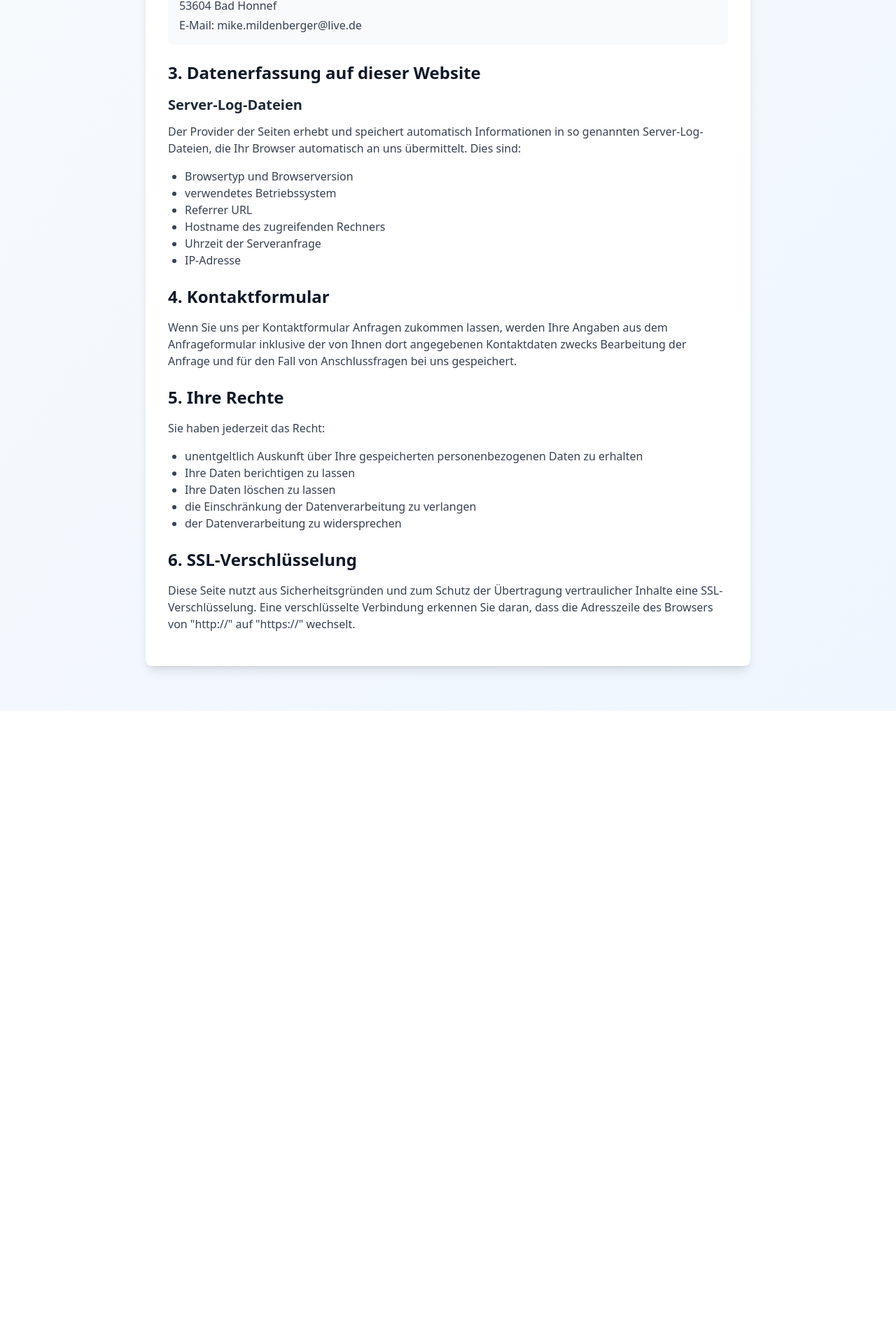
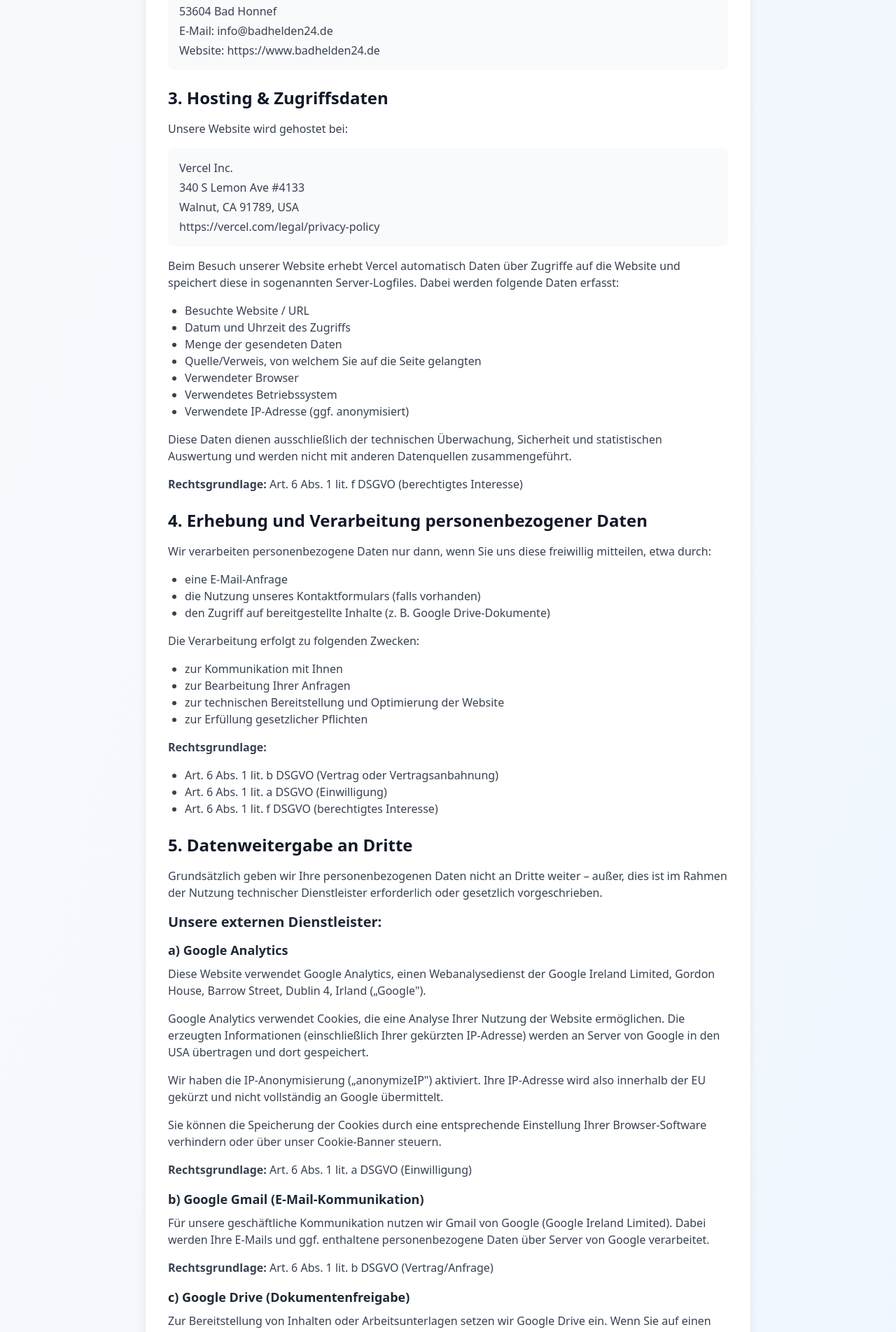
Before and after one commit to miikeeee/klimahero24, a React (Vite) app: page /datenschutz in a window 1280 px wide. Shown: the part 588-2492 px from the top of the page at 70% size. Before the commit the page ends 1604 px from the top, so only its background shows below. Built offline with nearby package versions, Linux system fonts and the light colour scheme.

Commit message:
Add Datenschutz information
Added the provided Datenschutz information to the Datenschutz page.

```diff
--- a/src/pages/DatenschutzPage.tsx
+++ b/src/pages/DatenschutzPage.tsx
@@ -28,67 +28,188 @@ const DatenschutzPage = () => {
 
           <div className="prose prose-lg max-w-none space-y-6">
             <section>
-              <h2 className="text-2xl font-semibold text-gray-900 mb-4">1. Datenschutz auf einen Blick</h2>
-              <h3 className="text-xl font-semibold text-gray-800 mb-3">Allgemeine Hinweise</h3>
+              <h2 className="text-2xl font-semibold text-gray-900 mb-4">1. Einleitung</h2>
               <p className="text-gray-700 mb-4">
-                Die folgenden Hinweise geben einen einfachen Überblick darüber, was mit Ihren personenbezogenen Daten passiert, wenn Sie diese Website besuchen. Personenbezogene Daten sind alle Daten, mit denen Sie persönlich identifiziert werden können.
+                Der Schutz Ihrer persönlichen Daten ist uns ein besonderes Anliegen. Wir verarbeiten Ihre Daten daher ausschließlich auf Grundlage der gesetzlichen Bestimmungen (DSGVO, BDSG, TMG, TTDSG). In dieser Datenschutzerklärung informieren wir Sie über die wichtigsten Aspekte der Datenverarbeitung im Rahmen unserer Website badhelden24.de.
+              </p>
+              <p className="text-gray-700 mb-4">
+                Mit dem Besuch dieser Website erklären Sie sich mit der nachfolgenden Verarbeitung Ihrer personenbezogenen Daten einverstanden.
               </p>
             </section>
 
             <section>
-              <h2 className="text-2xl font-semibold text-gray-900 mb-4">2. Verantwortliche Stelle</h2>
-              <p className="text-gray-700 mb-4">
-                Die verantwortliche Stelle für die Datenverarbeitung auf dieser Website ist:
-              </p>
+              <h2 className="text-2xl font-semibold text-gray-900 mb-4">2. Verantwortlicher im Sinne der DSGVO</h2>
               <div className="text-gray-700 bg-gray-50 p-4 rounded-lg">
                 <p className="mb-1">Mike Mildenberger</p>
                 <p className="mb-1">Rosenweg 21</p>
                 <p className="mb-1">53604 Bad Honnef</p>
-                <p>E-Mail: mike.mildenberger@live.de</p>
+                <p className="mb-1">E-Mail: info@badhelden24.de</p>
+                <p>Website: https://www.badhelden24.de</p>
               </div>
             </section>
 
             <section>
-              <h2 className="text-2xl font-semibold text-gray-900 mb-4">3. Datenerfassung auf dieser Website</h2>
-              <h3 className="text-xl font-semibold text-gray-800 mb-3">Server-Log-Dateien</h3>
+              <h2 className="text-2xl font-semibold text-gray-900 mb-4">3. Hosting & Zugriffsdaten</h2>
               <p className="text-gray-700 mb-4">
-                Der Provider der Seiten erhebt und speichert automatisch Informationen in so genannten Server-Log-Dateien, die Ihr Browser automatisch an uns übermittelt. Dies sind:
+                Unsere Website wird gehostet bei:
+              </p>
+              <div className="text-gray-700 bg-gray-50 p-4 rounded-lg mb-4">
+                <p className="mb-1">Vercel Inc.</p>
+                <p className="mb-1">340 S Lemon Ave #4133</p>
+                <p className="mb-1">Walnut, CA 91789, USA</p>
+                <p>https://vercel.com/legal/privacy-policy</p>
+              </div>
+              <p className="text-gray-700 mb-4">
+                Beim Besuch unserer Website erhebt Vercel automatisch Daten über Zugriffe auf die Website und speichert diese in sogenannten Server-Logfiles. Dabei werden folgende Daten erfasst:
               </p>
               <ul className="list-disc pl-6 text-gray-700 mb-4">
-                <li>Browsertyp und Browserversion</li>
-                <li>verwendetes Betriebssystem</li>
-                <li>Referrer URL</li>
-                <li>Hostname des zugreifenden Rechners</li>
-                <li>Uhrzeit der Serveranfrage</li>
-                <li>IP-Adresse</li>
+                <li>Besuchte Website / URL</li>
+                <li>Datum und Uhrzeit des Zugriffs</li>
+                <li>Menge der gesendeten Daten</li>
+                <li>Quelle/Verweis, von welchem Sie auf die Seite gelangten</li>
+                <li>Verwendeter Browser</li>
+                <li>Verwendetes Betriebssystem</li>
+                <li>Verwendete IP-Adresse (ggf. anonymisiert)</li>
+              </ul>
+              <p className="text-gray-700 mb-4">
+                Diese Daten dienen ausschließlich der technischen Überwachung, Sicherheit und statistischen Auswertung und werden nicht mit anderen Datenquellen zusammengeführt.
+              </p>
+              <p className="text-gray-700 mb-4">
+                <strong>Rechtsgrundlage:</strong> Art. 6 Abs. 1 lit. f DSGVO (berechtigtes Interesse)
+              </p>
+            </section>
+
+            <section>
+              <h2 className="text-2xl font-semibold text-gray-900 mb-4">4. Erhebung und Verarbeitung personenbezogener Daten</h2>
+              <p className="text-gray-700 mb-4">
+                Wir verarbeiten personenbezogene Daten nur dann, wenn Sie uns diese freiwillig mitteilen, etwa durch:
+              </p>
+              <ul className="list-disc pl-6 text-gray-700 mb-4">
+                <li>eine E-Mail-Anfrage</li>
+                <li>die Nutzung unseres Kontaktformulars (falls vorhanden)</li>
+                <li>den Zugriff auf bereitgestellte Inhalte (z. B. Google Drive-Dokumente)</li>
+              </ul>
+              <p className="text-gray-700 mb-4">
+                Die Verarbeitung erfolgt zu folgenden Zwecken:
+              </p>
+              <ul className="list-disc pl-6 text-gray-700 mb-4">
+                <li>zur Kommunikation mit Ihnen</li>
+                <li>zur Bearbeitung Ihrer Anfragen</li>
+                <li>zur technischen Bereitstellung und Optimierung der Website</li>
+                <li>zur Erfüllung gesetzlicher Pflichten</li>
+              </ul>
+              <p className="text-gray-700 mb-4">
+                <strong>Rechtsgrundlage:</strong>
+              </p>
+              <ul className="list-disc pl-6 text-gray-700 mb-4">
+                <li>Art. 6 Abs. 1 lit. b DSGVO (Vertrag oder Vertragsanbahnung)</li>
+                <li>Art. 6 Abs. 1 lit. a DSGVO (Einwilligung)</li>
+                <li>Art. 6 Abs. 1 lit. f DSGVO (berechtigtes Interesse)</li>
               </ul>
             </section>
 
             <section>
-              <h2 className="text-2xl font-semibold text-gray-900 mb-4">4. Kontaktformular</h2>
+              <h2 className="text-2xl font-semibold text-gray-900 mb-4">5. Datenweitergabe an Dritte</h2>
               <p className="text-gray-700 mb-4">
-                Wenn Sie uns per Kontaktformular Anfragen zukommen lassen, werden Ihre Angaben aus dem Anfrageformular inklusive der von Ihnen dort angegebenen Kontaktdaten zwecks Bearbeitung der Anfrage und für den Fall von Anschlussfragen bei uns gespeichert.
+                Grundsätzlich geben wir Ihre personenbezogenen Daten nicht an Dritte weiter – außer, dies ist im Rahmen der Nutzung technischer Dienstleister erforderlich oder gesetzlich vorgeschrieben.
+              </p>
+
+              <h3 className="text-xl font-semibold text-gray-800 mb-3">Unsere externen Dienstleister:</h3>
+
+              <h4 className="text-lg font-semibold text-gray-800 mb-2">a) Google Analytics</h4>
+              <p className="text-gray-700 mb-4">
+                Diese Website verwendet Google Analytics, einen Webanalysedienst der Google Ireland Limited, Gordon House, Barrow Street, Dublin 4, Irland („Google").
+              </p>
+              <p className="text-gray-700 mb-4">
+                Google Analytics verwendet Cookies, die eine Analyse Ihrer Nutzung der Website ermöglichen. Die erzeugten Informationen (einschließlich Ihrer gekürzten IP-Adresse) werden an Server von Google in den USA übertragen und dort gespeichert.
+              </p>
+              <p className="text-gray-700 mb-4">
+                Wir haben die IP-Anonymisierung („anonymizeIP") aktiviert. Ihre IP-Adresse wird also innerhalb der EU gekürzt und nicht vollständig an Google übermittelt.
+              </p>
+              <p className="text-gray-700 mb-4">
+                Sie können die Speicherung der Cookies durch eine entsprechende Einstellung Ihrer Browser-Software verhindern oder über unser Cookie-Banner steuern.
+              </p>
+              <p className="text-gray-700 mb-4">
+                <strong>Rechtsgrundlage:</strong> Art. 6 Abs. 1 lit. a DSGVO (Einwilligung)
+              </p>
+
+              <h4 className="text-lg font-semibold text-gray-800 mb-2">b) Google Gmail (E-Mail-Kommunikation)</h4>
+              <p className="text-gray-700 mb-4">
+                Für unsere geschäftliche Kommunikation nutzen wir Gmail von Google (Google Ireland Limited). Dabei werden Ihre E-Mails und ggf. enthaltene personenbezogene Daten über Server von Google verarbeitet.
+              </p>
+              <p className="text-gray-700 mb-4">
+                <strong>Rechtsgrundlage:</strong> Art. 6 Abs. 1 lit. b DSGVO (Vertrag/Anfrage)
+              </p>
+
+              <h4 className="text-lg font-semibold text-gray-800 mb-2">c) Google Drive (Dokumentenfreigabe)</h4>
+              <p className="text-gray-700 mb-4">
+                Zur Bereitstellung von Inhalten oder Arbeitsunterlagen setzen wir Google Drive ein. Wenn Sie auf einen Link zu einem Dokument klicken, werden technische Informationen wie Ihre IP-Adresse an Google übermittelt.
+              </p>
+              <p className="text-gray-700 mb-4">
+                <strong>Rechtsgrundlage:</strong> Art. 6 Abs. 1 lit. f DSGVO (berechtigtes Interesse)
               </p>
             </section>
 
             <section>
-              <h2 className="text-2xl font-semibold text-gray-900 mb-4">5. Ihre Rechte</h2>
+              <h2 className="text-2xl font-semibold text-gray-900 mb-4">6. Speicherdauer</h2>
               <p className="text-gray-700 mb-4">
-                Sie haben jederzeit das Recht:
+                Wir speichern personenbezogene Daten nur so lange, wie dies zur Erreichung der genannten Zwecke erforderlich ist oder wie es gesetzlich vorgeschrieben ist.
               </p>
               <ul className="list-disc pl-6 text-gray-700 mb-4">
-                <li>unentgeltlich Auskunft über Ihre gespeicherten personenbezogenen Daten zu erhalten</li>
-                <li>Ihre Daten berichtigen zu lassen</li>
-                <li>Ihre Daten löschen zu lassen</li>
-                <li>die Einschränkung der Datenverarbeitung zu verlangen</li>
-                <li>der Datenverarbeitung zu widersprechen</li>
+                <li>E-Mails werden nach abgeschlossener Bearbeitung und Ablauf gesetzlicher Fristen gelöscht.</li>
+                <li>Log-Daten auf dem Server werden in der Regel automatisch nach 14–30 Tagen gelöscht.</li>
+                <li>Google Analytics-Daten werden standardmäßig nach 14 Monaten gelöscht.</li>
               </ul>
             </section>
 
             <section>
-              <h2 className="text-2xl font-semibold text-gray-900 mb-4">6. SSL-Verschlüsselung</h2>
+              <h2 className="text-2xl font-semibold text-gray-900 mb-4">7. Ihre Rechte</h2>
               <p className="text-gray-700 mb-4">
-                Diese Seite nutzt aus Sicherheitsgründen und zum Schutz der Übertragung vertraulicher Inhalte eine SSL-Verschlüsselung. Eine verschlüsselte Verbindung erkennen Sie daran, dass die Adresszeile des Browsers von "http://" auf "https://" wechselt.
+                Sie haben nach Art. 15 ff. DSGVO folgende Rechte:
+              </p>
+              <ul className="list-disc pl-6 text-gray-700 mb-4">
+                <li>Auskunft über die bei uns gespeicherten Daten</li>
+                <li>Berichtigung, wenn wir unrichtige Daten verarbeiten</li>
+                <li>Löschung Ihrer Daten („Recht auf Vergessenwerden")</li>
+                <li>Einschränkung der Verarbeitung</li>
+                <li>Datenübertragbarkeit</li>
+                <li>Widerspruch gegen die Verarbeitung</li>
+                <li>Widerruf Ihrer Einwilligung (jederzeit mit Wirkung für die Zukunft)</li>
+              </ul>
+              <p className="text-gray-700 mb-4">
+                Bitte senden Sie Ihre Anfrage an: info@badhelden24.de
+              </p>
+            </section>
+
+            <section>
+              <h2 className="text-2xl font-semibold text-gray-900 mb-4">8. Beschwerderecht bei der Aufsichtsbehörde</h2>
+              <p className="text-gray-700 mb-4">
+                Sollten Sie der Ansicht sein, dass die Verarbeitung Ihrer Daten gegen Datenschutzrecht verstößt, haben Sie das Recht, sich bei der zuständigen Aufsichtsbehörde zu beschweren:
+              </p>
+              <div className="text-gray-700 bg-gray-50 p-4 rounded-lg">
+                <p className="mb-1">Landesbeauftragte für Datenschutz und Informationsfreiheit Nordrhein-Westfalen</p>
+                <p className="mb-1">Kavalleriestraße 2-4</p>
+                <p className="mb-1">40213 Düsseldorf</p>
+                <p>www.ldi.nrw.de</p>
+              </div>
+            </section>
+
+            <section>
+              <h2 className="text-2xl font-semibold text-gray-900 mb-4">9. Sicherheit der Verarbeitung</h2>
+              <p className="text-gray-700 mb-4">
+                Wir setzen technische und organisatorische Sicherheitsmaßnahmen ein, um Ihre Daten vor Manipulation, Verlust oder unberechtigtem Zugriff zu schützen. Unsere Website ist durch HTTPS (SSL/TLS) gesichert.
+              </p>
+            </section>
+
+            <section>
+              <h2 className="text-2xl font-semibold text-gray-900 mb-4">10. Aktualisierungen dieser Datenschutzerklärung</h2>
+              <p className="text-gray-700 mb-4">
+                Diese Datenschutzerklärung ist aktuell gültig (Stand: 15. Juni 2025). Wir behalten uns vor, sie bei technischen Änderungen oder rechtlichen Vorgaben anzupassen. Die jeweils aktuelle Version finden Sie stets unter:
+              </p>
+              <p className="text-gray-700">
+                <a href="https://www.badhelden24.de/datenschutz" className="text-blue-600 hover:underline">
+                  https://www.badhelden24.de/datenschutz
+                </a>
               </p>
             </section>
           </div>
```
